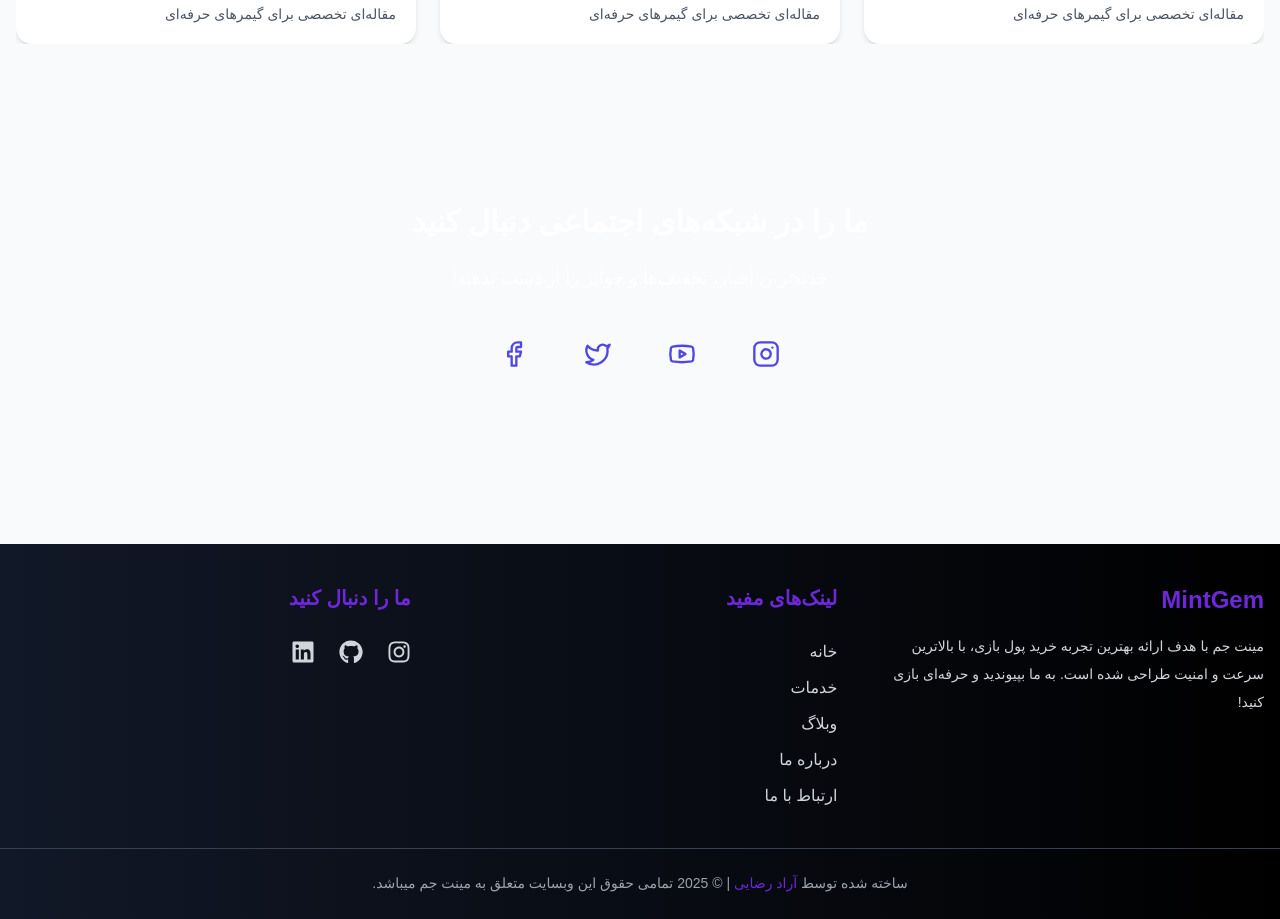
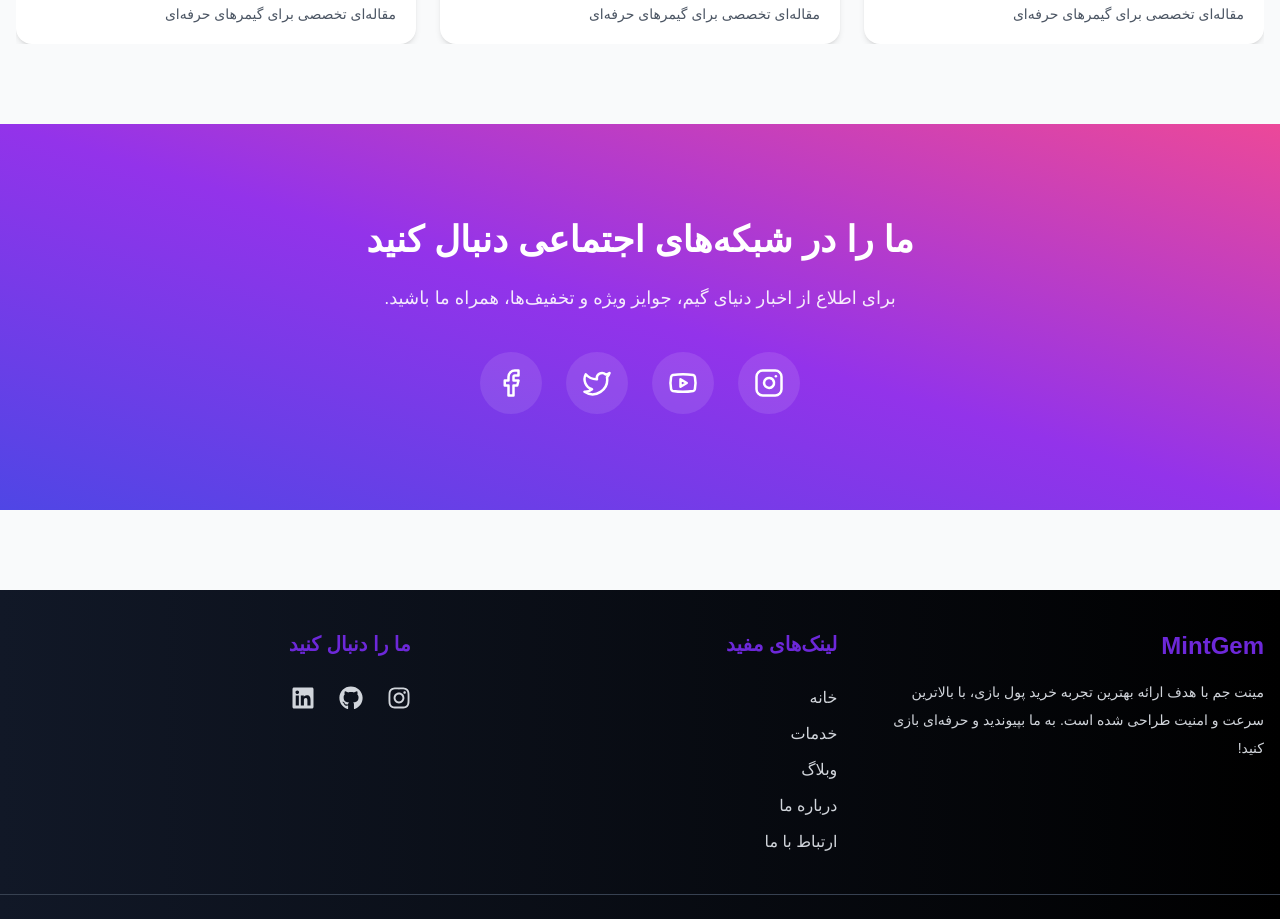
Before and after one commit to aradrezaei/Mintgem-frontend, a Next.js app: page / in a window 1280 px wide. Shown: the part 3760-4679 px from the top of the page. Built offline with nearby package versions, Linux system fonts and the light colour scheme; a web font is replaced by a local one.

Commit message:
fix social media

```diff
--- a/components/SocialMediaSection.js
+++ b/components/SocialMediaSection.js
@@ -4,25 +4,25 @@ import { Instagram, Youtube, Twitter, Facebook } from 'lucide-react';
 
 export default function SocialMediaSection() {
   return (
-    <div className="py-20  text-white">
-      <div className="max-w-7xl mx-auto px-4 text-center">
-        <h2 className="text-3xl font-bold mb-6">ما را در شبکه‌های اجتماعی دنبال کنید</h2>
-        <p className="text-lg opacity-90 mb-8">جدیدترین اخبار، تخفیف‌ها و جوایز را از دست ندهید!</p>
-        <div className="flex justify-center gap-6">
-          <a href="#" className=" text-indigo-600 p-4 rounded-full hover:bg-gray-100 transition">
-            <Instagram size={28} />
+    <section className="py-24 bg-gradient-to-tr from-indigo-600 via-purple-600 to-pink-500 dark:from-indigo-800 dark:via-purple-800 dark:to-pink-700">
+      <div className="max-w-7xl mx-auto px-6 text-center text-white">
+        <h2 className="text-4xl font-extrabold mb-6">ما را در شبکه‌های اجتماعی دنبال کنید</h2>
+        <p className="text-lg mb-10 opacity-90">برای اطلاع از اخبار دنیای گیم، جوایز ویژه و تخفیف‌ها، همراه ما باشید.</p>
+        <div className="flex justify-center gap-6 flex-wrap">
+          <a href="#" className="bg-white/10 hover:bg-white/20 p-4 rounded-full transition duration-300 transform hover:scale-110">
+            <Instagram size={30} />
           </a>
-          <a href="#" className=" text-indigo-600 p-4 rounded-full hover:bg-gray-100 transition">
-            <Youtube size={28} />
+          <a href="#" className="bg-white/10 hover:bg-white/20 p-4 rounded-full transition duration-300 transform hover:scale-110">
+            <Youtube size={30} />
           </a>
-          <a href="#" className=" text-indigo-600 p-4 rounded-full hover:bg-gray-100 transition">
-            <Twitter size={28} />
+          <a href="#" className="bg-white/10 hover:bg-white/20 p-4 rounded-full transition duration-300 transform hover:scale-110">
+            <Twitter size={30} />
           </a>
-          <a href="#" className=" text-indigo-600 p-4 rounded-full hover:bg-gray-100 transition">
-            <Facebook size={28} />
+          <a href="#" className="bg-white/10 hover:bg-white/20 p-4 rounded-full transition duration-300 transform hover:scale-110">
+            <Facebook size={30} />
           </a>
         </div>
       </div>
-    </div>
+    </section>
   );
 }
```
